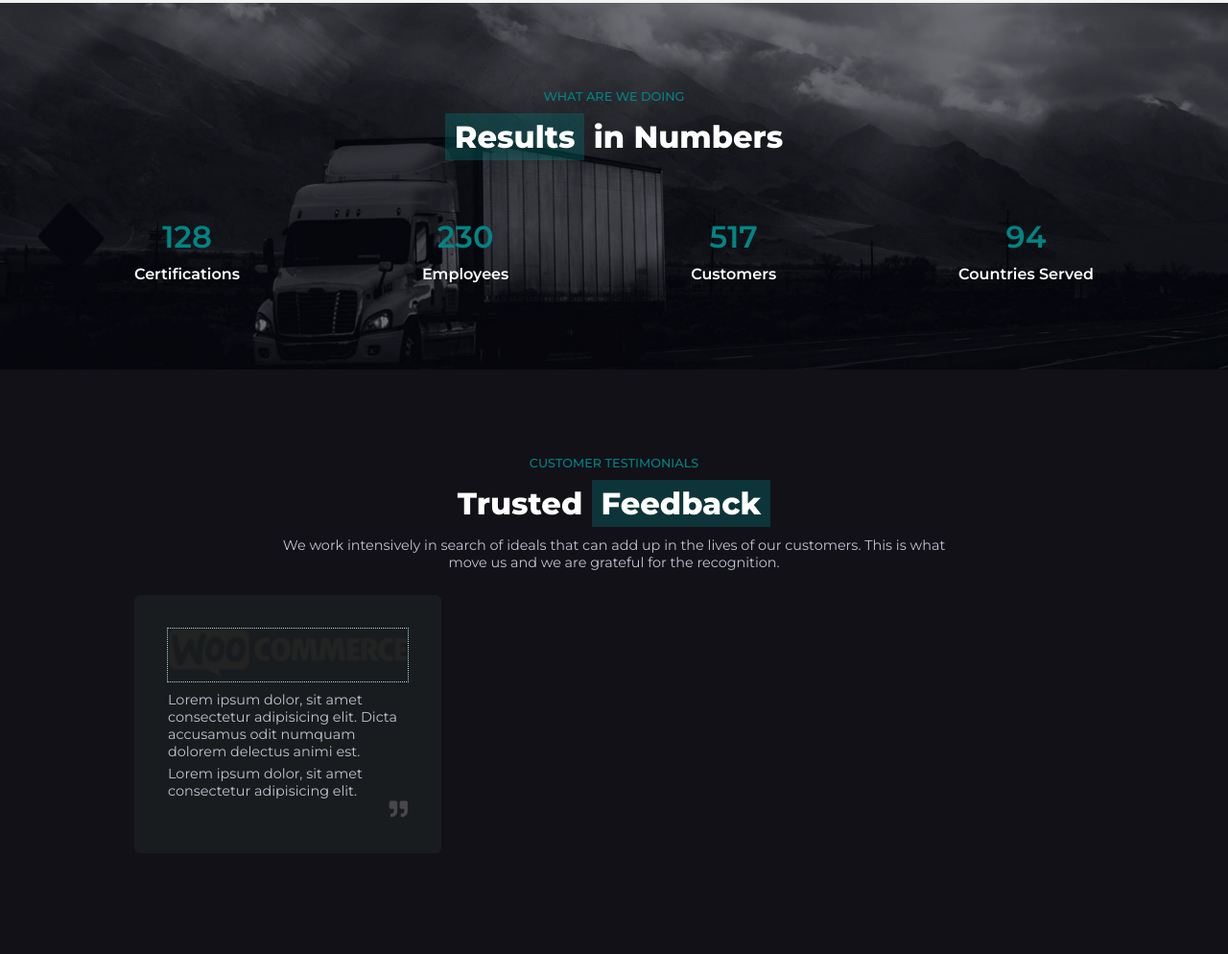
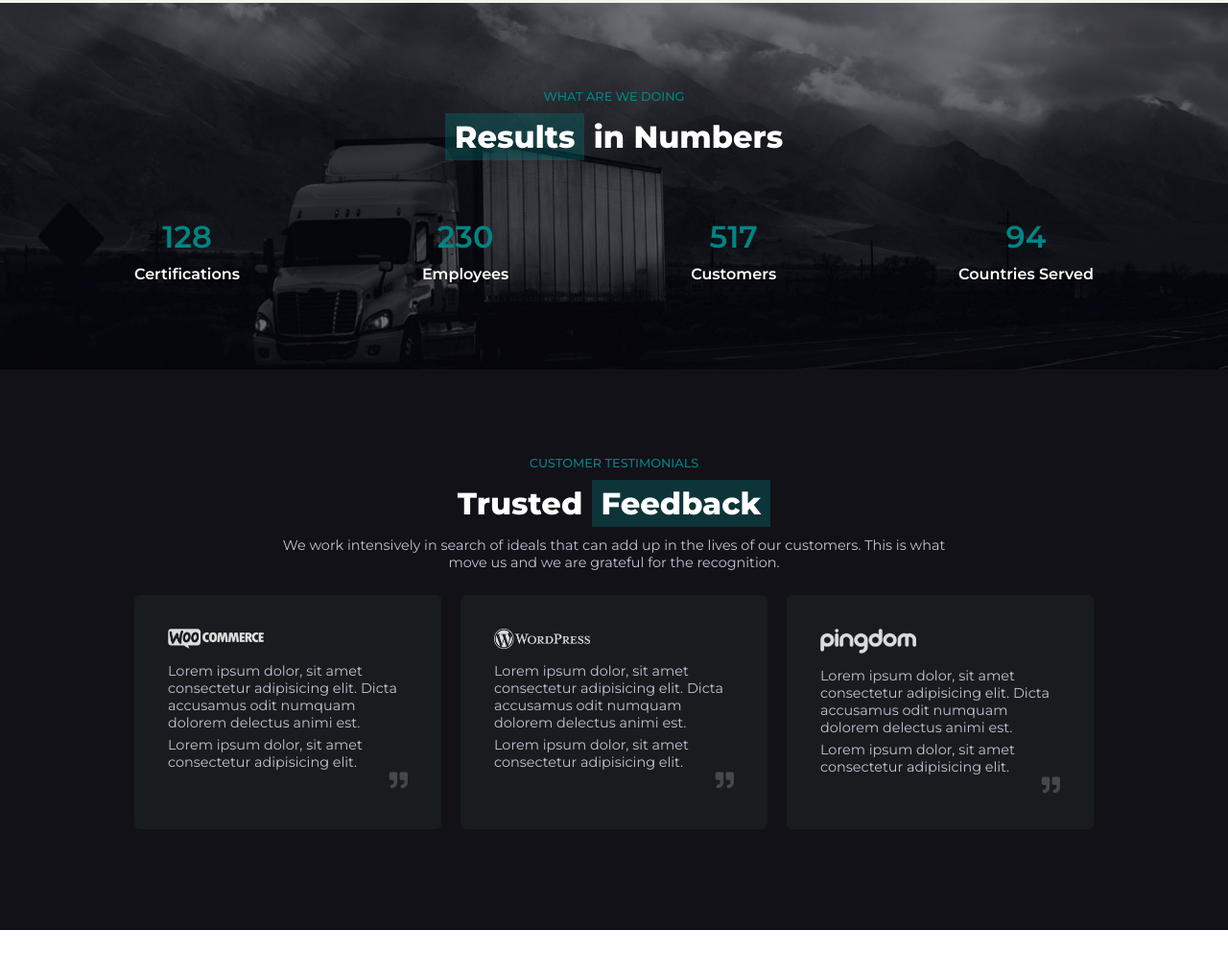
Before and after one commit to Giagar/proj-html-vuejs, a website: page index.html in a window 1280 px wide. Shown: the part 2223-3217 px from the top of the page at 96% size. After the commit the page ends 3192 px from the top, so only its background shows below. Drawn offline with nearby package versions, Linux system fonts and the light colour scheme.

Commit message:
fifth section fatta

```diff
--- a/js/main.js
+++ b/js/main.js
@@ -124,6 +124,18 @@ new Vue({
                 description: "Lorem ipsum dolor, sit amet consectetur adipisicing elit. Dicta accusamus odit numquam dolorem delectus animi est.",
                 quote: "Lorem ipsum dolor, sit amet consectetur adipisicing elit.",
             },
+
+            {
+                logo: "../img/logo-2.png",
+                description: "Lorem ipsum dolor, sit amet consectetur adipisicing elit. Dicta accusamus odit numquam dolorem delectus animi est.",
+                quote: "Lorem ipsum dolor, sit amet consectetur adipisicing elit.",
+            },
+
+            {
+                logo: "../img/logo-3.png",
+                description: "Lorem ipsum dolor, sit amet consectetur adipisicing elit. Dicta accusamus odit numquam dolorem delectus animi est.",
+                quote: "Lorem ipsum dolor, sit amet consectetur adipisicing elit.",
+            },
         ],
 
     },
--- a/src/app.scss
+++ b/src/app.scss
@@ -615,12 +615,13 @@ main {
                     width: 32%;
 
                     .img-container {
-                        outline: 1px dotted lightblue;
                         margin-bottom: $space-between-section-elements;
+                        width: 100px;
 
-                        img {
+                        img.feed-logo {
                             width: 100%;
                             color: $primary-light-color;
+                            filter: invert(100%);
                         }
                     }
 
```
Also changed, not shown: dist/app.css.
